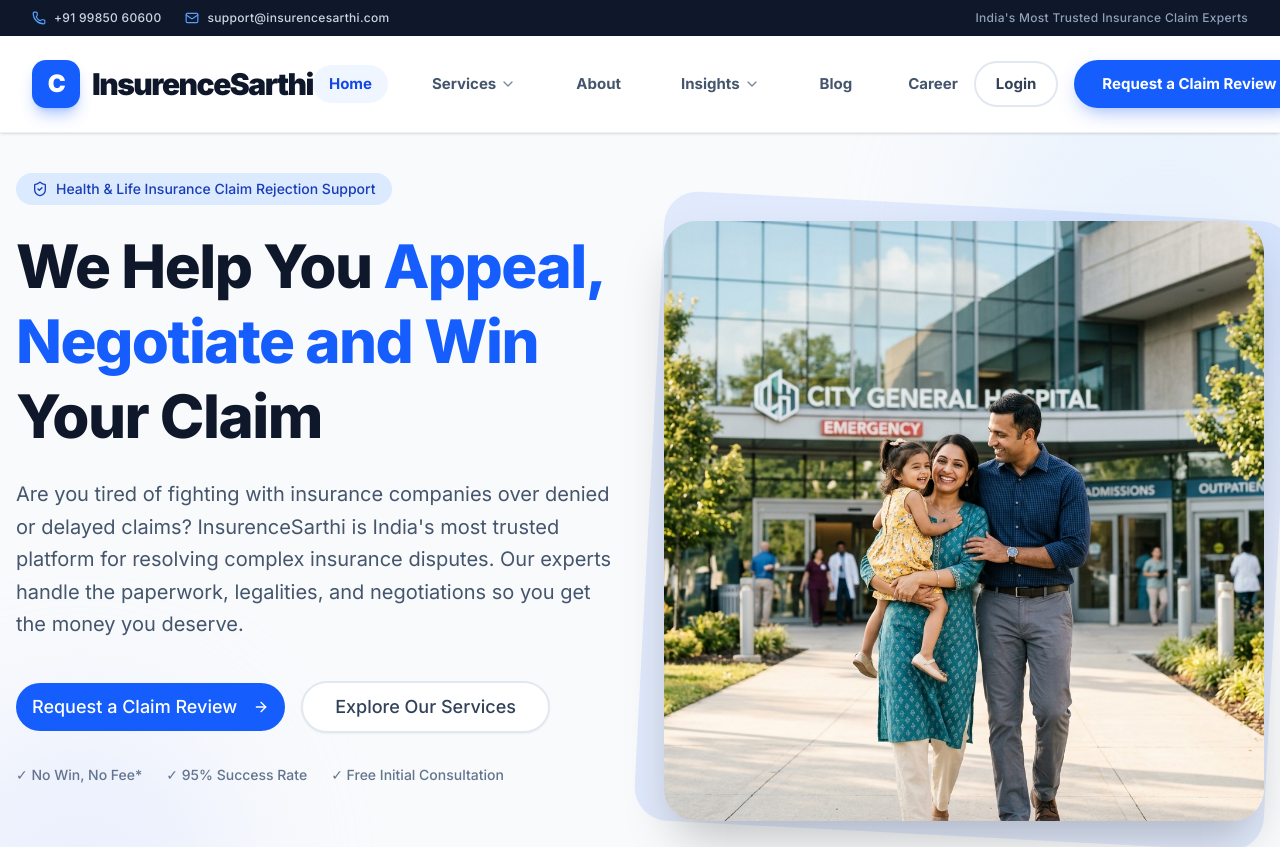
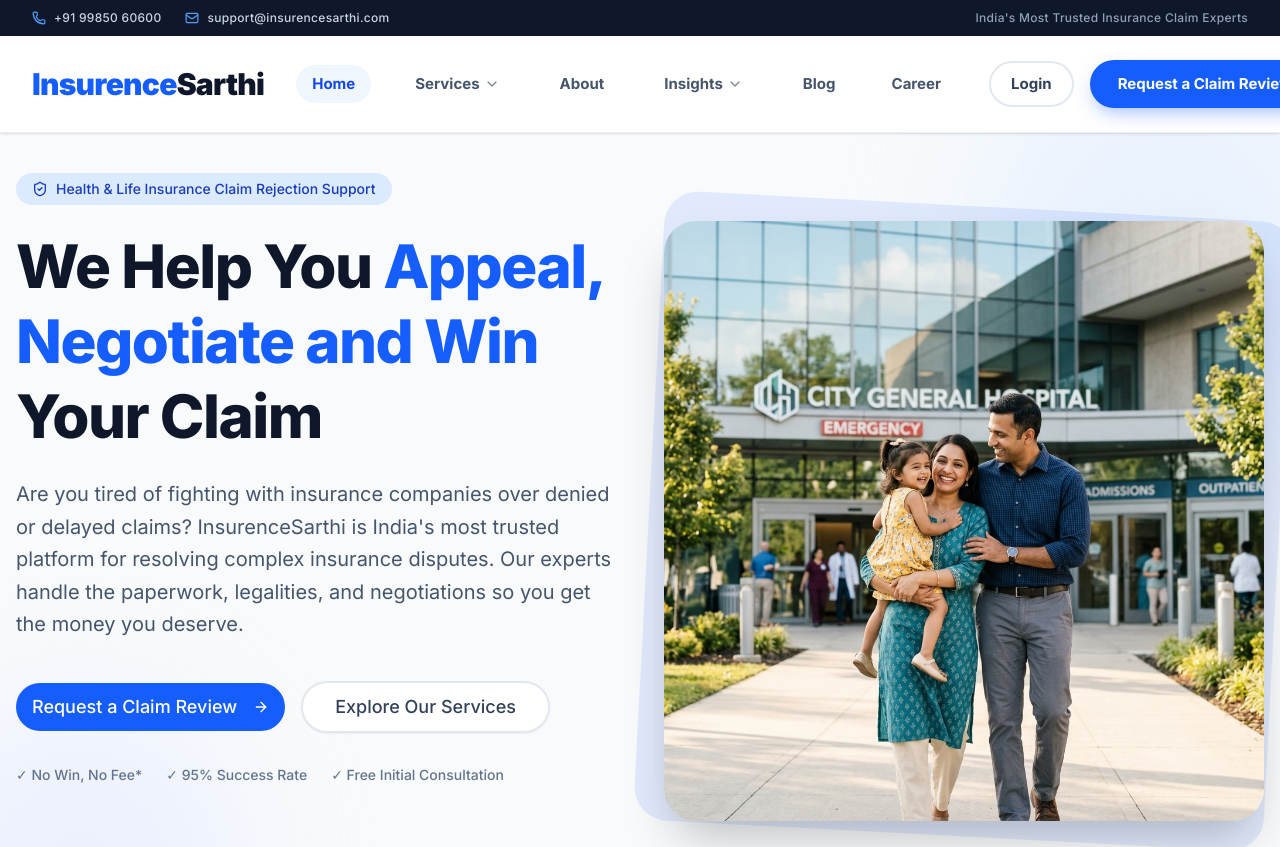
Before and after one commit to inspirexcellence/claimmitra, a Next.js app: page / in a window 1280 px wide. Shown: the top 847 px of the page. Built offline with nearby package versions, Linux system fonts and the light colour scheme; no server answers.

Commit message:
Fix UI: remove C logo, add two-tone brand logo, and fix footer spacing

```diff
--- a/src/components/admin/AdminSidebar.tsx
+++ b/src/components/admin/AdminSidebar.tsx
@@ -23,9 +23,8 @@
   const SidebarContent = () => (
     <>
       <div className="h-20 flex items-center px-6 border-b border-slate-800 shrink-0">
-        <Link href="/admin/dashboard" className="text-xl font-bold flex items-center gap-2" onClick={() => setIsOpen(false)}>
-          <span className="bg-blue-600 text-white px-2 py-1 rounded-md text-sm">C</span>
-          InsurenceSarthi Admin
+        <Link href="/admin/dashboard" className="text-xl font-bold flex items-center tracking-tight" onClick={() => setIsOpen(false)}>
+          <span className="text-blue-500">Insurence</span><span className="text-white">Sarthi</span><span className="ml-2 text-slate-400 font-normal text-sm">Admin</span>
         </Link>
       </div>
 
@@ -73,9 +72,8 @@
 
       {/* Mobile Header & Menu */}
       <div className="md:hidden fixed top-0 left-0 w-full h-16 bg-slate-900 text-white flex items-center justify-between px-4 z-50 shadow-md">
-        <Link href="/admin/dashboard" className="text-lg font-bold flex items-center gap-2">
-          <span className="bg-blue-600 text-white px-1.5 py-0.5 rounded-md text-xs">C</span>
-          InsurenceSarthi Admin
+        <Link href="/admin/dashboard" className="text-lg font-bold flex items-center tracking-tight">
+          <span className="text-blue-500">Insurence</span><span className="text-white">Sarthi</span><span className="ml-2 text-slate-400 font-normal text-xs">Admin</span>
         </Link>
         <Sheet open={isOpen} onOpenChange={setIsOpen}>
           <SheetTrigger className="p-2 -mr-2 text-slate-300 hover:text-white">
--- a/src/components/layout/footer.tsx
+++ b/src/components/layout/footer.tsx
@@ -6,12 +6,12 @@
   return (
     <footer className="bg-slate-900 text-gray-300 py-16">
       <div className="container mx-auto px-4">
-        <div className="grid grid-cols-1 md:grid-cols-2 lg:grid-cols-5 gap-8 lg:gap-12">
+        <div className="grid grid-cols-1 md:grid-cols-2 lg:grid-cols-6 gap-8 lg:gap-12">
           {/* Company Info */}
-          <div className="lg:col-span-1">
-            <h3 className="text-2xl font-bold text-white mb-6 flex items-center gap-2">
-              <span className="bg-blue-600 text-white px-2 py-1 rounded-md text-xl">C</span>
-              InsurenceSarthi
+          <div className="lg:col-span-2 pr-4">
+            <h3 className="text-2xl font-black mb-6 flex items-center tracking-tight">
+              <span className="text-blue-500">Insurence</span>
+              <span className="text-white">Sarthi</span>
             </h3>
             <p className="text-gray-400 mb-6 leading-relaxed">
               We help you appeal & negotiate with insurers. Turning Insurance Challenges into Triumphs: From Denied Claims to Approved Success.
--- a/src/components/layout/navbar.tsx
+++ b/src/components/layout/navbar.tsx
@@ -53,16 +53,14 @@
 
             {/* Logo */}
             <div className="flex-shrink-0 flex items-center">
-              <Link href="/" className="text-2xl lg:text-3xl font-black text-slate-900 flex items-center gap-3 tracking-tighter">
-                <div className="bg-blue-600 text-white w-10 h-10 lg:w-12 lg:h-12 rounded-xl flex items-center justify-center shadow-lg shadow-blue-600/30">
-                  <span className="text-xl lg:text-2xl font-black">C</span>
-                </div>
-                InsurenceSarthi
+              <Link href="/" className="text-2xl lg:text-3xl font-black flex items-center tracking-tight">
+                <span className="text-blue-600">Insurence</span>
+                <span className="text-slate-900">Sarthi</span>
               </Link>
             </div>
 
             {/* Desktop Navigation */}
-            <nav className="hidden lg:flex items-center lg:gap-1 xl:gap-6">
+            <nav className="hidden lg:flex flex-1 justify-center items-center lg:gap-2 xl:gap-6 px-8">
 
               <Link href="/" className={cn("lg:px-2 xl:px-4 py-2 text-[13px] xl:text-[15px] font-bold rounded-full transition-all whitespace-nowrap", pathname === "/" ? "bg-blue-50 text-blue-700" : "text-slate-600 hover:text-blue-600 hover:bg-slate-50")}>
                 Home
@@ -168,9 +166,11 @@
                 </SheetTrigger>
                 <SheetContent side="right" className="bg-white">
                   {/* Mobile Header Branding */}
-                  <div className="flex items-center gap-2 pb-6 pt-2 border-b border-slate-100">
-                    <span className="bg-blue-600 text-white px-2 py-1 rounded-md text-xl font-bold">C</span>
-                    <span className="text-xl font-bold text-blue-700">InsurenceSarthi</span>
+                  <div className="flex items-center pb-6 pt-2 border-b border-slate-100">
+                    <span className="text-2xl font-black tracking-tight">
+                      <span className="text-blue-600">Insurence</span>
+                      <span className="text-slate-900">Sarthi</span>
+                    </span>
                   </div>
 
                   <div className="flex flex-col space-y-2 mt-6 overflow-y-auto max-h-[75vh] pb-8 px-2">
```
